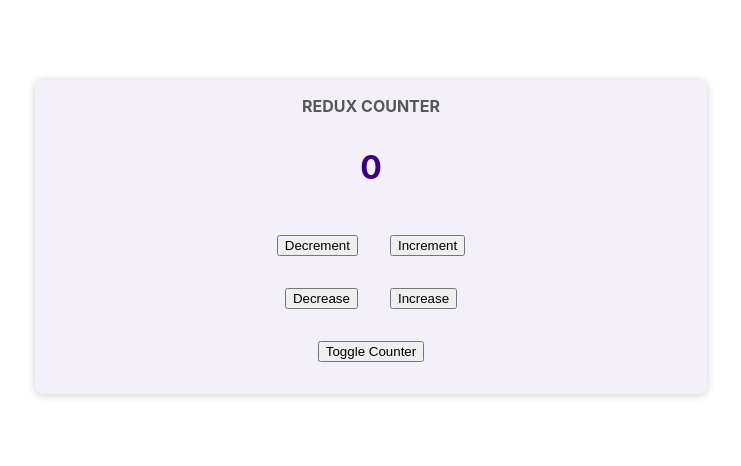
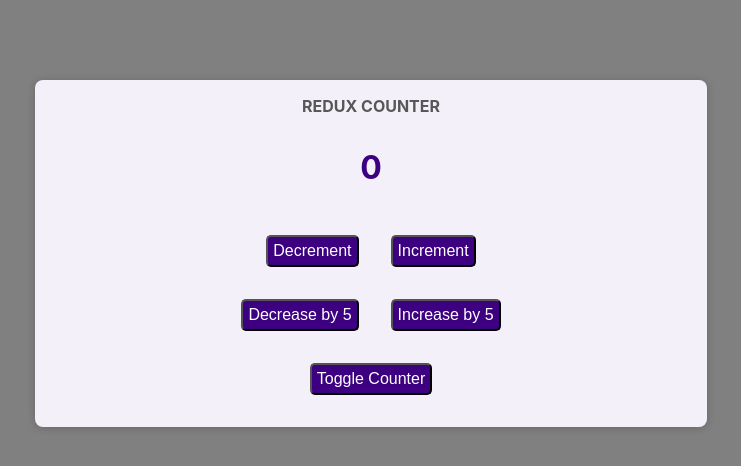
Before and after one commit to ciamac-da/react-redux-auth, a React app: page / in a window 1280 px wide. Shown: the whole page, without its empty margins (269-1010 px from the left). Built offline with nearby package versions, Linux system fonts and the light colour scheme.

Commit message:
Verified by Marti4n v1.0.6

```diff
--- a/src/components/Counter.js
+++ b/src/components/Counter.js
@@ -33,15 +33,15 @@ const Counter = () => {
       <h1>Redux Counter</h1>
       { showCounter && <div className={classes.value}>{counter}</div> }
       <div>
-        <button onClick={decrementHandler}>Decrement</button>
-        <button onClick={incrementHandler}>Increment</button>
+        <button onClick={decrementHandler} className={classes.btn}>Decrement</button>
+        <button onClick={incrementHandler} className={classes.btn}>Increment</button>
       </div>
       <div>
-        <button onClick={decreaseHandler}>Decrease</button>
-        <button onClick={increaseHandler}>Increase</button>
+        <button onClick={decreaseHandler} className={classes.btn}>Decrease by 5</button>
+        <button onClick={increaseHandler} className={classes.btn}>Increase by 5</button>
       </div>
 
-      <button onClick={toggleCounterHandler}>Toggle Counter</button>
+      <button onClick={toggleCounterHandler} className={classes.btn}>Toggle Counter</button>
     </main>
   );
 };
--- a/src/components/Counter.module.css
+++ b/src/components/Counter.module.css
@@ -25,3 +25,17 @@
 .counter button {
 margin: 1rem;
 }
+
+.btn {
+  background-color: #3c0080;
+  color:#fff;
+  padding:5px;
+  border-radius: 5px;
+  font-size: 16px;
+  transition: 1s
+}
+.btn:hover {
+  color:#3c0080;
+  background-color: #fff
+
+}
--- a/src/index.css
+++ b/src/index.css
@@ -5,6 +5,7 @@ body {
     sans-serif;
   -webkit-font-smoothing: antialiased;
   -moz-osx-font-smoothing: grayscale;
+  background: gray;
 }
 
 code {
```
Also changed, not shown: src/assets/1.jpg (added), src/assets/2.jpg (added), src/assets/3.jpg (added), src/assets/4.jpg (added).
